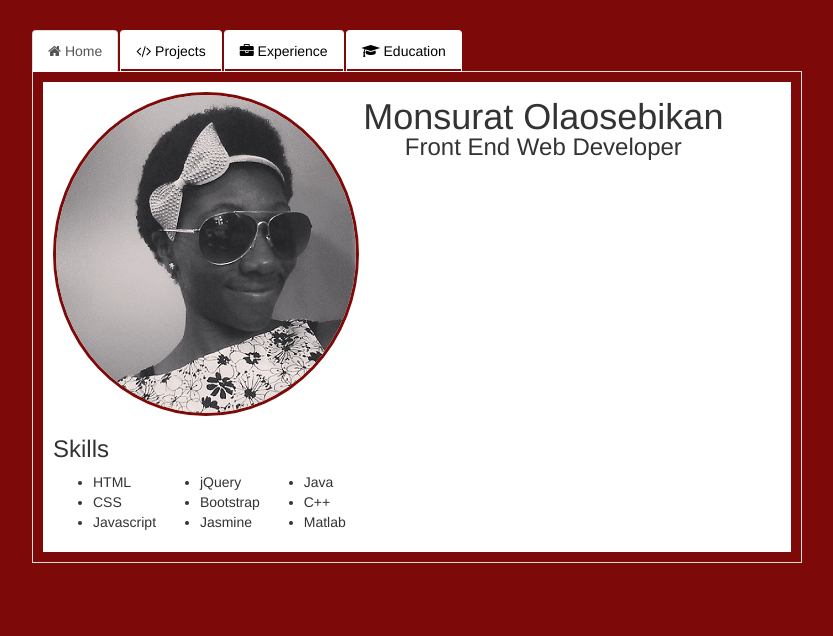
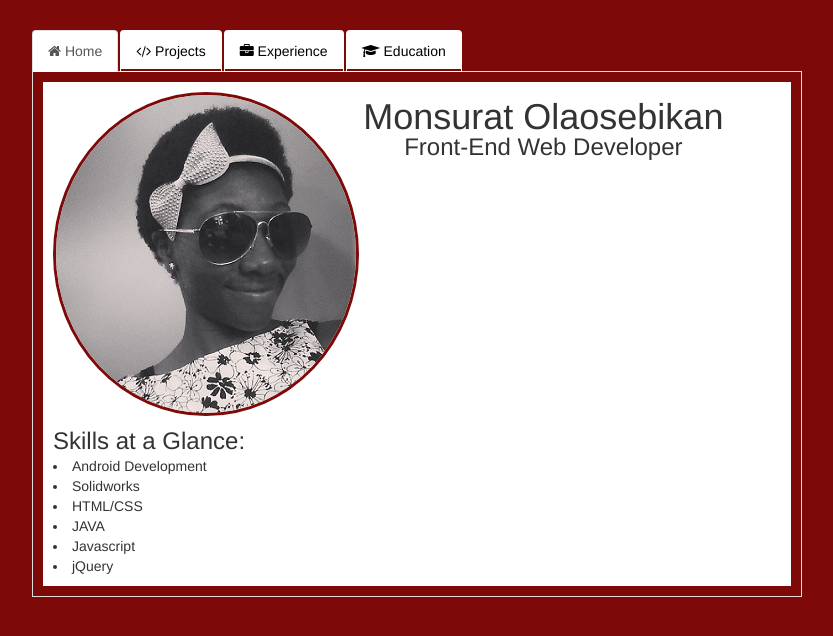
Before and after one commit to monsuratolaosebikan/interactive-resume, a plain HTML site: page index.htm in a window 1280 px wide. Shown: the whole page, without its empty margins (223-1056 px from the left). Drawn offline with nearby package versions, Linux system fonts and the light colour scheme.

Commit message:
Add json content to be dynamically added to resume

```diff
--- a/css/style.css
+++ b/css/style.css
@@ -45,6 +45,10 @@ body {
     display: inline-block;
 }
 
-.title {
+#header h1,h3 {
     line-height: 10px;
 }
+
+#workExperience {
+    text-align: left;
+}
--- a/index.htm
+++ b/index.htm
@@ -9,7 +9,6 @@
   	<script src="http://maxcdn.bootstrapcdn.com/bootstrap/3.3.5/js/bootstrap.min.js"></script>
   	<script src="js/jQuery.js"></script>
  	<script src="js/helper.js"></script>
- 	<script src="js/resumeBuilder.js"></script>
   	<link href="css/style.css" rel="stylesheet">
 	<link rel="stylesheet" type="text/css" href="http://maxcdn.bootstrapcdn.com/font-awesome/4.1.0/css/font-awesome.min.css">
 </head>
@@ -28,7 +27,7 @@
 				</a>
 			</li>
 			<li>
-				<a href="#experience" role="tab" data-toggle="tab">
+				<a href="#workExperience" role="tab" data-toggle="tab">
 	  			<i class="fa fa-briefcase"></i> Experience
 				</a>
 			</li>
@@ -46,40 +45,23 @@
 					<div class="col-md-4">
 						<img class="profile" src="images/profile_pic.jpg"/>
 					</div>
-					<div class="col-md-8 text-center">
-						<h1 class="title">Monsurat Olaosebikan</h1>
-						<h3 class="title">Front End Web Developer</h3>
+					<div id="header" class="col-md-8 text-center">
 					</div>
 				</div>
 				<div class="row">
-					<div class="col-md-6 text-left">
-						<h3>Skills</h3>
-						<ul class="skills">
-							<li>HTML</li>
-							<li>CSS</li>
-							<li>Javascript</li>
-						</ul>
-						<ul class="skills">
-							<li>jQuery</li>
-							<li>Bootstrap</li>
-							<li>Jasmine</li>
-						</ul>
-						<ul class="skills">
-							<li>Java</li>
-							<li>C++</li>
-							<li>Matlab</li>
-						</ul>
+					<div id="skills" class="col-md-6 text-left">
 					</div>
 				</div>
 			</div>
 			<div class="tab-pane fade" id="projects">
 			</div>
-			<div class="tab-pane fade" id="experience">
+			<div class="tab-pane fade" id="workExperience">
 			</div>
 			<div class="tab-pane fade" id="education">
 			</div>
 		</div>
 	</div>
+	<script src="js/resumeBuilder.js"></script>
 	<script type="text/javascript">
     if(document.getElementsByClassName('flex-item').length === 0) {
       document.getElementById('topContacts').style.display = 'none';
--- a/js/helper.js
+++ b/js/helper.js
@@ -13,7 +13,7 @@ These are HTML strings. As part of the course, you'll be using JavaScript functi
 replace the %data% placeholder text you see in them.
 */
 var HTMLheaderName = '<h1 id="name">%data%</h1>';
-var HTMLheaderRole = '<span>%data%</span><hr/>';
+var HTMLheaderRole = '<h3>%data%</h3>';
 
 var HTMLcontactGeneric = '<li class="flex-item"><span class="orange-text">%contact%</span><span class="white-text">%data%</span></li>';
 var HTMLmobile = '<li class="flex-item"><span class="orange-text">mobile</span><span class="white-text">%data%</span></li>';
--- a/js/resumeBuilder.js
+++ b/js/resumeBuilder.js
@@ -1,3 +1,112 @@
-/*
-This is empty on purpose! Your code to build the resume will go here.
- */
+var name = "Monsurat Olaosebikan";
+var role = "Front-End Web Developer";
+var formattedName = HTMLheaderName.replace("%data%",name);
+var formattedRole = HTMLheaderRole.replace("%data%",role);
+$("#header").prepend(formattedRole);
+$("#header").prepend(formattedName);
+
+var bio = {
+  name:name,
+  role:role,
+  contact: {
+    email: "monsuratolaosebikan@gmail.com",
+    location: "Boston,MA"
+  },
+  skills:["Android Development", "Solidworks", "HTML/CSS", "JAVA", "Javascript", "jQuery"],
+  welcomeMessage: "Hire me please :)"
+}
+
+var education={
+    "schools": [
+        {
+            "name": "Central High School",
+            "years": "2009-2013",
+            "degree":"high school diploma",
+            "location":"Bridgeport,CT"
+        },
+        {
+            "name": "Northeastern University",
+            "years": "2013-2018",
+            "degree": "Bachelors",
+            "major": "Mechanical Engineering"
+        }
+    ]
+}
+
+var work = {
+      "jobs":[
+          {
+            "employer":"GE Transportation",
+            "title":"Advanced Manufacturing Co-op",
+            "location":"Erie,PA",
+            "dates": "August 2015-December 2015",
+            "description": "I played with a 3D printer"
+          },
+          {
+            "employer":"GE Transportation",
+            "title":"Inventory Management Intern",
+            "location":"Erie,PA",
+            "dates": "May 2015-August 2015",
+            "description": "I played with parts"
+          }
+
+]
+
+}
+
+var projects = {
+  "projects":[
+    {
+      "title":"Novel Android App",
+      "dates":"2014",
+      "description":"Android app that scans books"
+    }
+  ]
+}
+
+if(bio.skills.length>0){
+  $("#skills").prepend(HTMLskillsStart);
+  for(var i=0;i<bio.skills.length;i++){
+  var formattedSkill = HTMLskills.replace("%data%",bio.skills[i]);
+  $("#skills").append(formattedSkill);
+}
+}
+var displayWork = function(){
+for(job in work.jobs ){
+  $("#workExperience").append(HTMLworkStart);
+  var formattedEmployer = HTMLworkEmployer.replace("%data%",work.jobs[job].employer);
+  var formattedTitle = HTMLworkTitle.replace("%data%",work.jobs[job].title);
+  var formattedEmployerTitle = formattedEmployer + formattedTitle;
+  $(".work-entry:last").append(formattedEmployerTitle);
+  var formattedworkDates = HTMLworkDates.replace("%data%",work.jobs[job].dates);
+  $(".work-entry:last").append(formattedworkDates);
+  var formattedworkDescription = HTMLworkDescription.replace("%data%",work.jobs[job].description);
+  $(".work-entry:last").append(formattedworkDescription);
+
+}
+};
+
+displayWork();
+
+$(document).click(function(loc) {
+  var x=loc.pageX;
+  var y=loc.pageY;
+  logClicks(x,y);
+});
+
+var projectsDisplay = function(){
+  for(project in projects.projects){
+    $("#projects").append(HTMLprojectStart);
+    var formattedTitle = HTMLprojectTitle.replace("%data%",projects.projects[project].title);
+    $(".project-entry:last").append(formattedTitle);
+    var formattedDates = HTMLprojectDates.replace("%data%",projects.projects[project].dates);
+    $(".project-entry:last").append(formattedDates);
+    var formattedDescription = HTMLprojectDescription.replace("%data%",projects.projects[project].description);
+    $(".project-entry:last").append(formattedDescription);
+
+ }
+};
+
+projectsDisplay();
+
+$("#mapDiv").append(googleMap);
```
